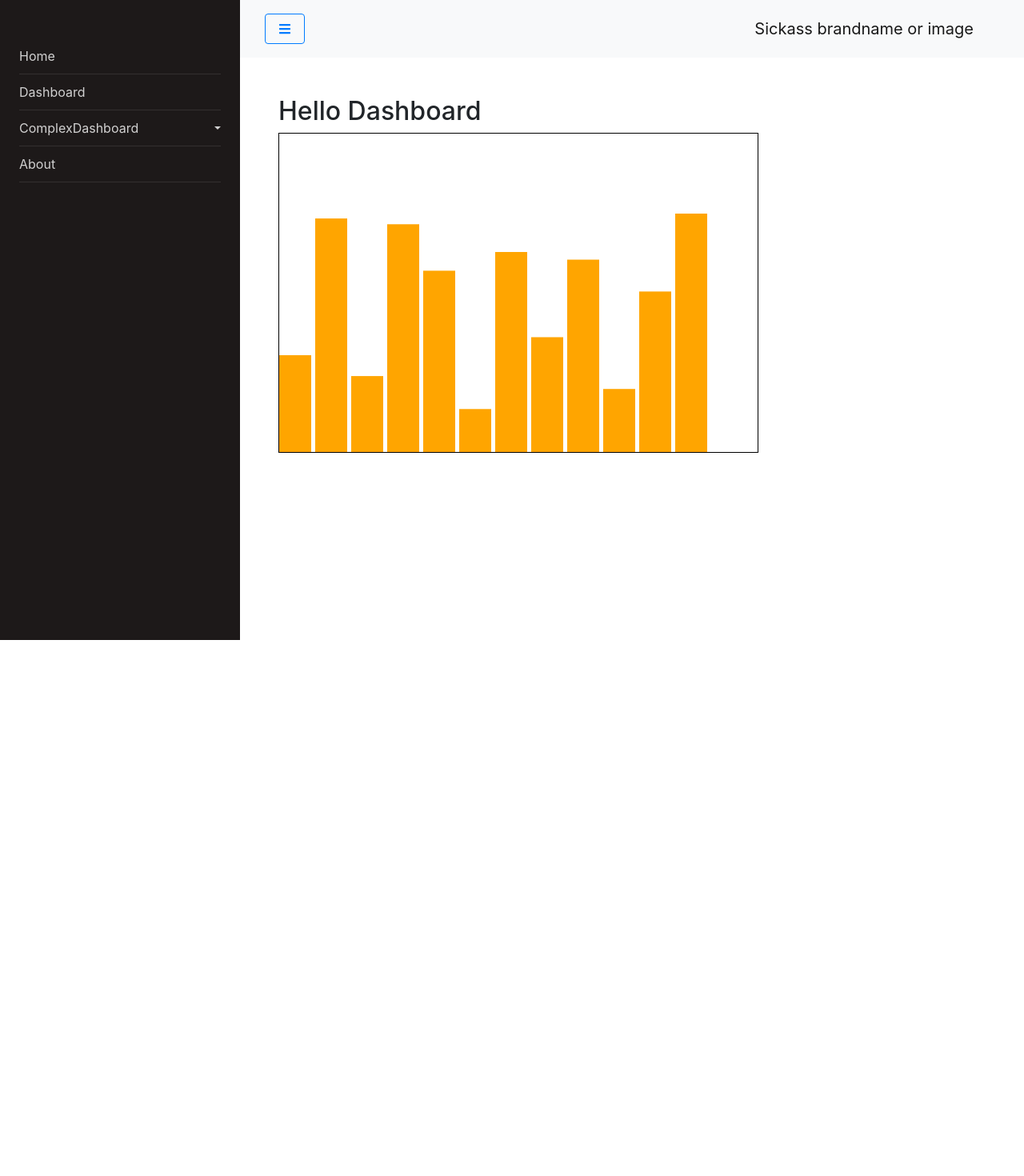
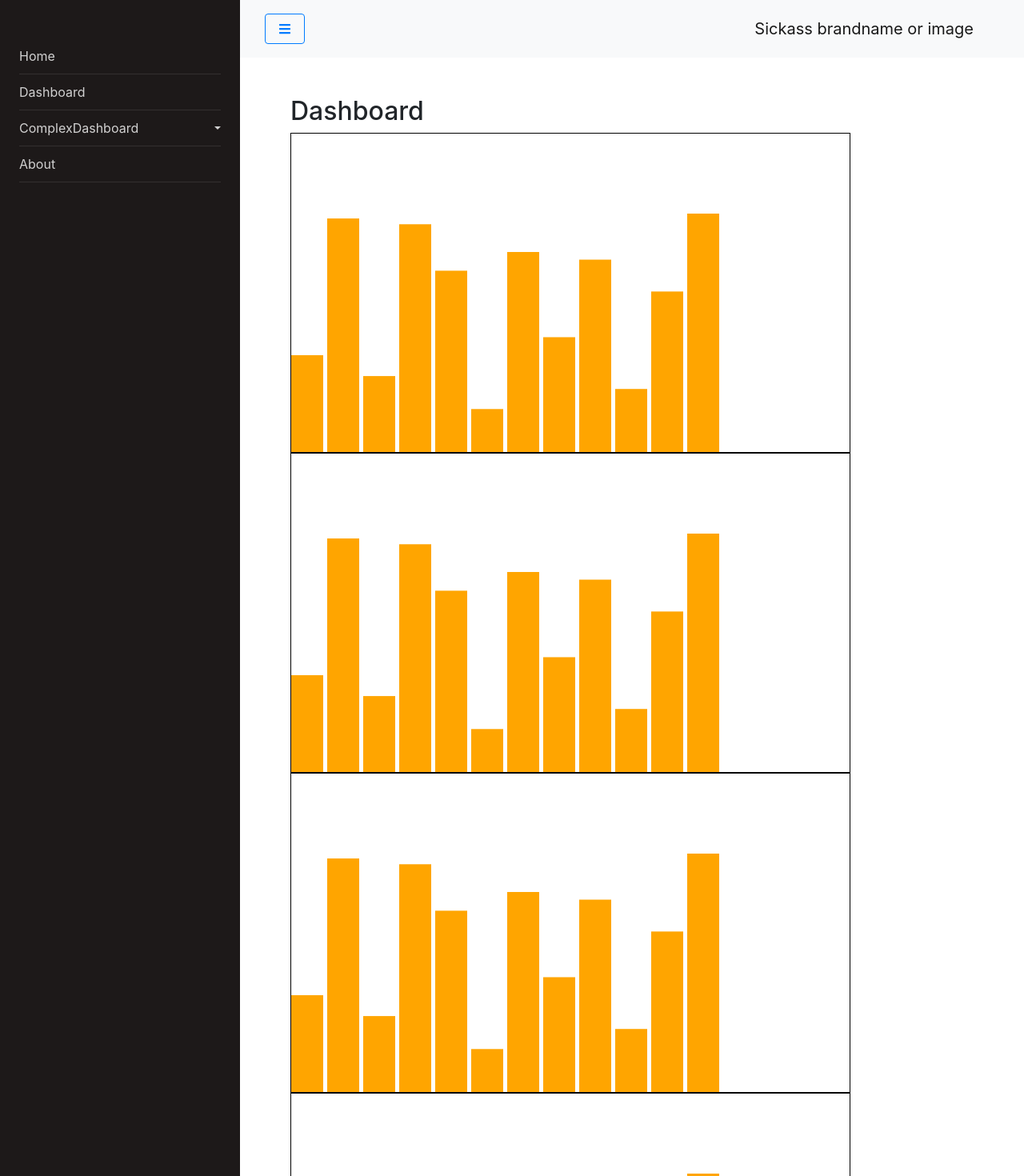
Before and after one commit to LanPodder/ReactDashboard, a React (Create React App) app: page /dashboard in a window 1280 px wide. Shown: the top 1470 px of the page at 80% size. Before the commit the page ends 800 px from the top, so only its background shows below. Built offline with nearby package versions, Linux system fonts and the light colour scheme.

Commit message:
looks bettter

```diff
--- a/src/kpi-dashboard/sample-bar-chart/SampleBarChart.tsx
+++ b/src/kpi-dashboard/sample-bar-chart/SampleBarChart.tsx
@@ -2,6 +2,7 @@ import React from 'react';
 import * as d3 from 'd3';
 import { SampleData, SampleDataService } from '../../services/SampleDataService';
 import BarChart from './BarChart';
+import { Row, Col } from 'react-bootstrap';
 
 interface SampleBarChartProps {
 
@@ -25,9 +26,16 @@ class SampleBarChart extends React.Component<SampleBarChartProps, SampleBarChart
 
     render() {
         return (
-            <div>
-                <h2>Hello Dashboard</h2>
-                <BarChart width={600} height={400} data={this.state.data.values} />
+            <div className="container-fluid">
+                <h2>Dashboard</h2>
+                <Row>
+                    <Col><BarChart width={700} height={400} data={this.dataService.getData().values} /></Col>
+                    <Col><BarChart width={700} height={400} data={this.dataService.getData().values} /></Col>
+                </Row>
+                <Row>
+                    <Col><BarChart width={700} height={400} data={this.dataService.getData().values} /></Col>
+                    <Col><BarChart width={700} height={400} data={this.dataService.getData().values} /></Col>
+                </Row>
             </div>
         );
     }
--- a/src/sidemenu/SideMenu.css
+++ b/src/sidemenu/SideMenu.css
@@ -1,7 +1,7 @@
 #sidemenu {
     min-width: 300px;
     max-width: 300px;
-    height: 100vh;
+    min-height: 100vh;
     background: #1d1919;
     color: #fff;
     -webkit-transition: all 0.3s;
```
